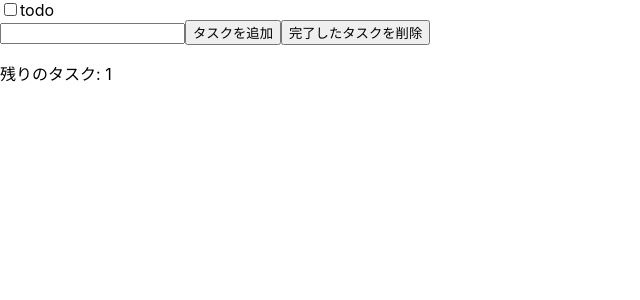
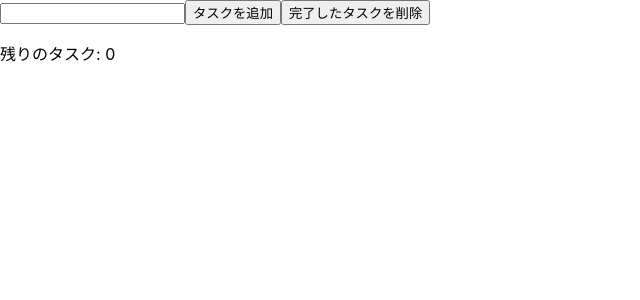
Before and after one commit to t-nakai10/react-todo, a React (Create React App) app: page / in a window 1280 px wide. Shown: the top 300 px of the page, without its empty margins (0-640 px from the left). Built offline with nearby package versions, Linux system fonts and the light colour scheme; the HTML template or start-up script is replaced by a standard one.

Commit message:
初期値はいらないため空にしておく

```diff
--- a/src/App.js
+++ b/src/App.js
@@ -7,9 +7,7 @@ function App() {
    * useState() hooks で状態を管理.
    * - 引数に初期値を設定できる.
    **/
-  const [todos, setTodos] = useState([
-    { name: "todo", id: 1, completed: false },
-  ]);
+  const [todos, setTodos] = useState([]);
 
   /**
    * useRef() は DOM の監視.
```
